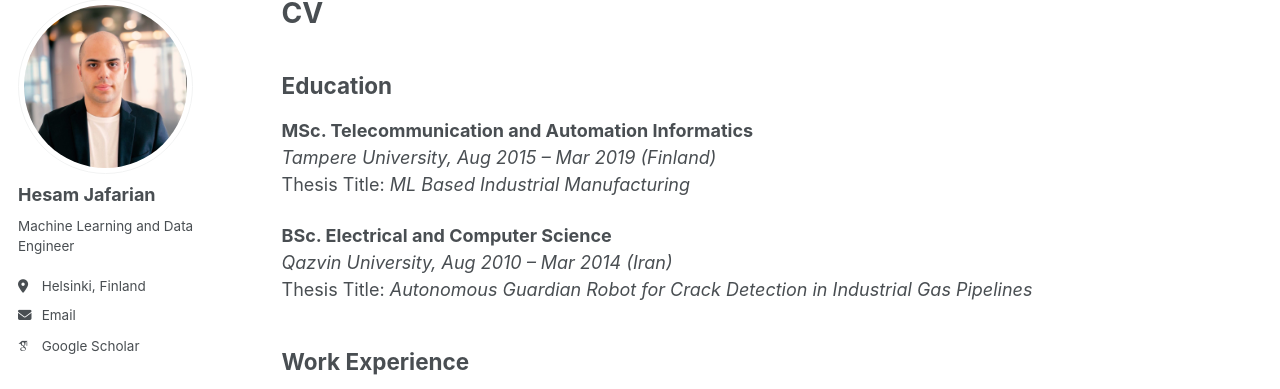
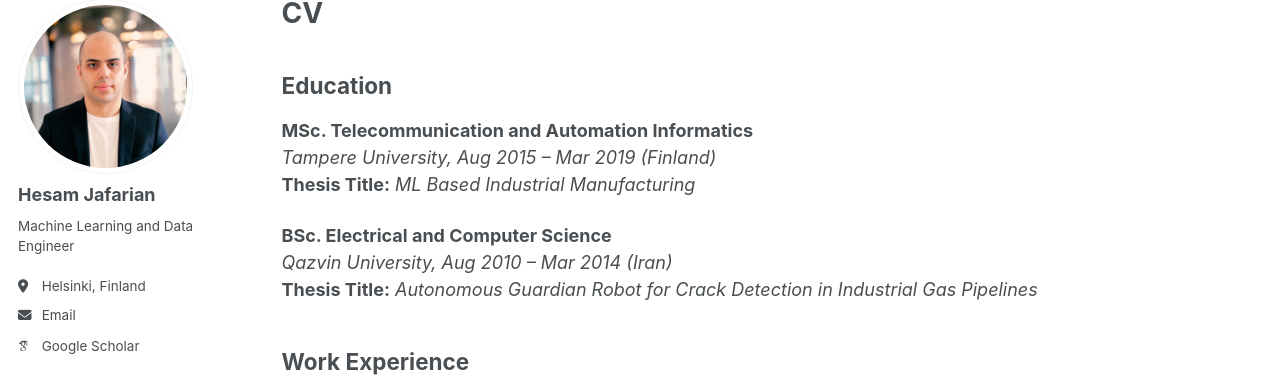
Before and after one commit to hesamjafarian/hesamjafarian.github.io, a Jekyll site: the page built from _pages/cv.md, in a window 1280 px wide. Shown: the part 107-496 px from the top of the page. Built offline with Jekyll 4.4.1, drawn with Linux system fonts in a browser that asks for light colours; some web fonts are replaced.

Commit message:
Update cv.md

```diff
--- a/_pages/cv.md
+++ b/_pages/cv.md
@@ -12,11 +12,11 @@ redirect_from:
 ## Education
 **MSc. Telecommunication and Automation Informatics**
 *Tampere University, Aug 2015 – Mar 2019 (Finland)*
-Thesis Title: *ML Based Industrial Manufacturing*
+**Thesis Title:** *ML Based Industrial Manufacturing*
 
 **BSc. Electrical and Computer Science**
 *Qazvin University, Aug 2010 – Mar 2014 (Iran)*
-Thesis Title: *Autonomous Guardian Robot for Crack Detection in Industrial Gas Pipelines*
+**Thesis Title:** *Autonomous Guardian Robot for Crack Detection in Industrial Gas Pipelines*
 
 ## Work Experience
 **Nokia**
```
